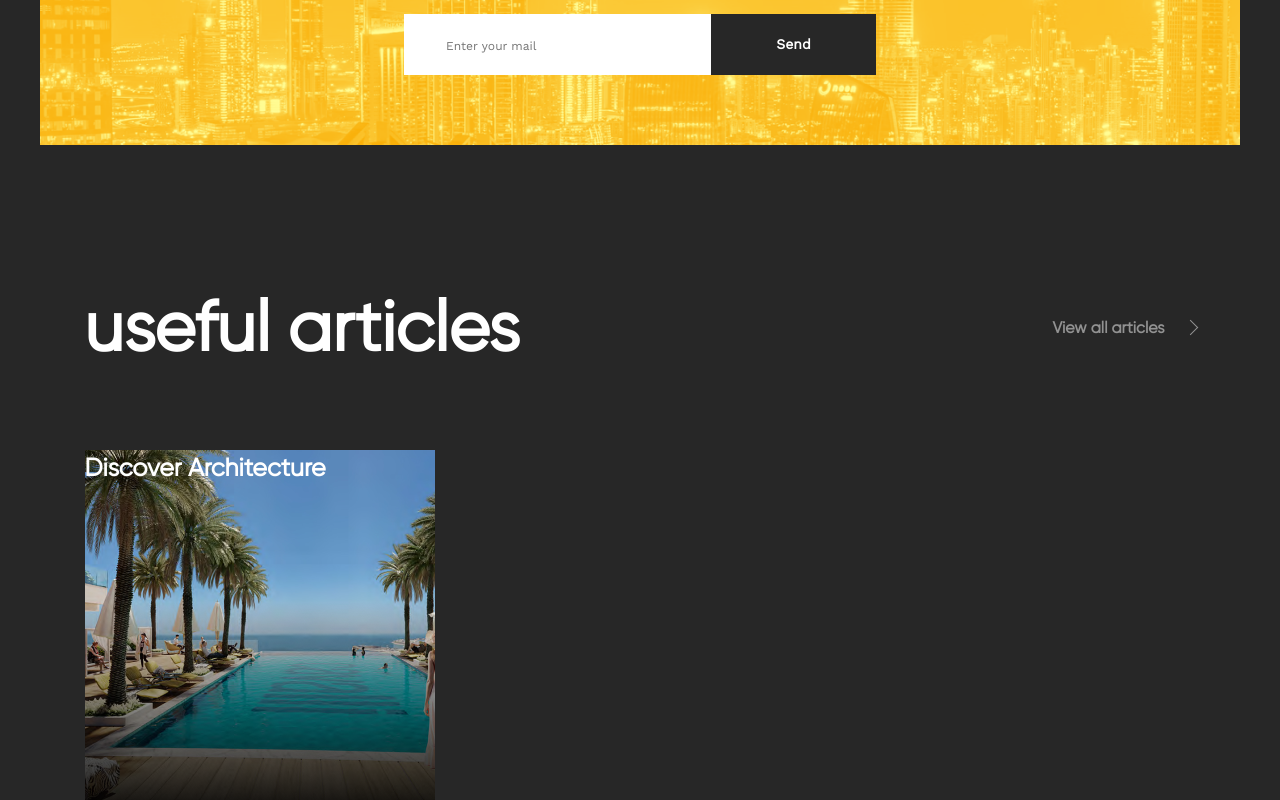
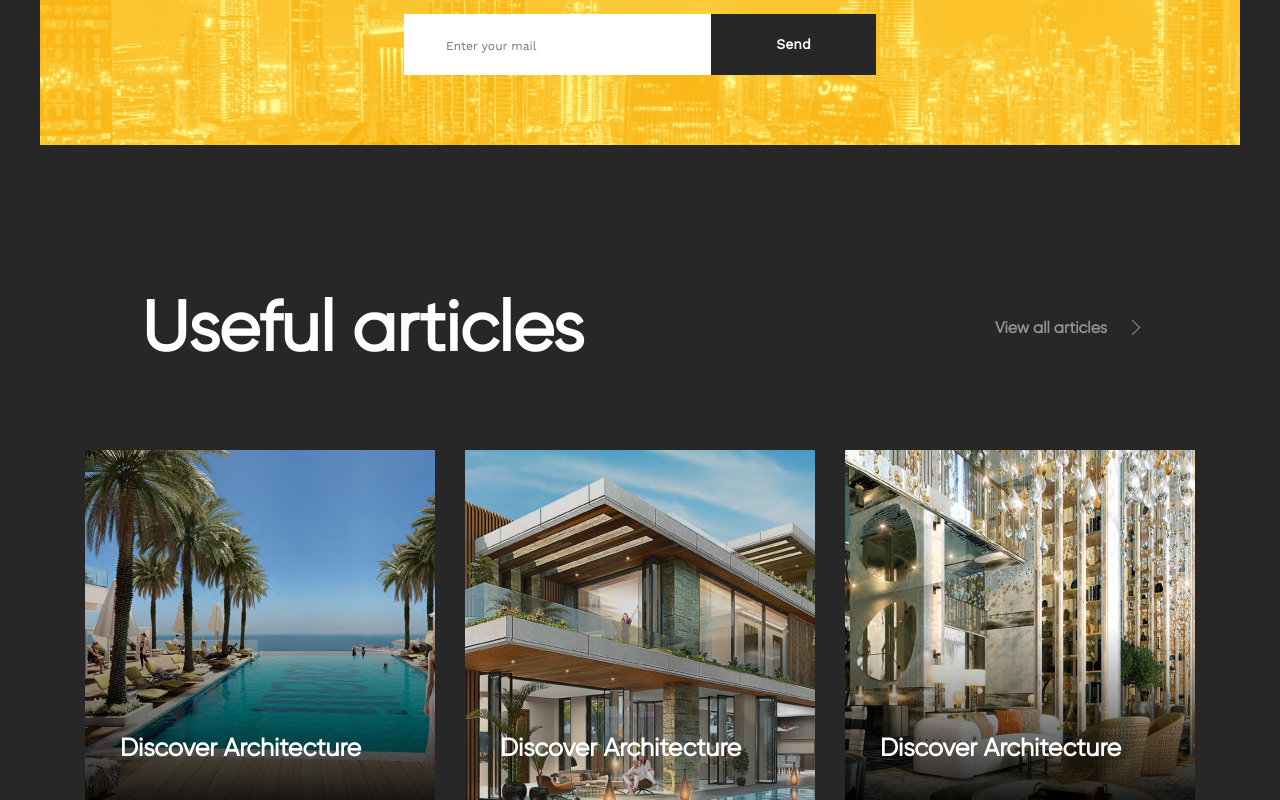
Before and after one commit to VitaliyM/agroshop, a React (Create React App) app: page / in a window 1280 px wide. Shown: the part 4847-5647 px from the top of the page. Built offline with nearby package versions, Linux system fonts and the light colour scheme.

Commit message:
Useful Styling

```diff
--- a/src/components/main/dontLimit/dontLimit.css
+++ b/src/components/main/dontLimit/dontLimit.css
@@ -66,6 +66,12 @@
 
 @media screen and (max-width: 768px) {
 
+    .dontLimitHeaderText {
+        padding-top: 38px;
+        padding-bottom: 38px;
+        font-size: 18px;
+    }
+
     .articleImage {
         height: 194px;
     }
--- a/src/components/main/usefulArticles/UsefulArticles.jsx
+++ b/src/components/main/usefulArticles/UsefulArticles.jsx
@@ -5,12 +5,30 @@ const UsefulArticles = () => {
     return (
         <div className='usefulArtBlock'>
             <div className='usefulArtHeader'>
-                <div className='usefulArtBigText'>useful articles</div>
+                <div className='usefulArtBigText'>Useful articles</div>
                 <div className='usefulArtViewAll'>View all articles</div>
             </div>
+
             <div className='usefulArtWrapper'>
                 <div className='usefulArticle article1'>
-                    <div className='articleHeader'>Discover Architecture</div>
+                    <div className='usefulArticleInfo'>
+                        <div className='articleInfoDate'>Jule 03, 2022</div>
+                        <div className='articleInfoHeader'>Discover Architecture</div>
+                        <div className='articleInfoText'>Projects for many large domestic and
+                            foreign corporations, enterprises in many elds such</div>
+                        <div className='articleInfoLearnMore'>Learn more</div>
+                    </div>
+                </div>
+                <div className='usefulArticle article2'>
+                    <div className='usefulArticleInfo'>
+                        <div className='articleInfoDate'>Jule 03, 2022</div>
+                        <div className='articleInfoHeader'>Discover Architecture</div>
+                        <div className='articleInfoText'>Projects for many large domestic and
+                            foreign corporations, enterprises in many elds such</div>
+                        <div className='articleInfoLearnMore'>Learn more</div>
+                    </div>
+                </div>
+                <div className='usefulArticle article3'>
                     <div className='usefulArticleInfo'>
                         <div className='articleInfoDate'>Jule 03, 2022</div>
                         <div className='articleInfoHeader'>Discover Architecture</div>
--- a/src/components/main/usefulArticles/usefulArticles.css
+++ b/src/components/main/usefulArticles/usefulArticles.css
@@ -17,7 +17,7 @@
 }
 
 .usefulArtHeader {
-    width: 1111px;
+    width: 1110px;
     display: flex;
     justify-content: space-between;
 }
@@ -61,27 +61,19 @@
 }
 
 .usefulArtWrapper {
-    width: 1111px;
     margin-top: 80px;
     display: flex;
-    justify-content: space-between;
+    gap: 30px;
 }
 
 .usefulArticle {
     background-size: cover;
     width: 350px;
     height: 350px;
+    display: flex;
+    align-items: flex-end;
     position: relative;
     overflow: hidden;
-}
-
-.articleHeader {
-    font-family: 'Gilroy';
-    font-style: normal;
-    font-weight: 700;
-    font-size: 25px;
-    line-height: 35px;
-    color: #FFFFFF;
 }
 
 .article1 {
@@ -122,15 +114,24 @@
 }
 
 .articleInfoHeader {
+    position: absolute;
+    top: -70px;
     font-family: 'Gilroy';
     font-style: normal;
     font-weight: 700;
     font-size: 25px;
     line-height: 35px;
     color: #FFFFFF;
+    transition: all 0.2s linear;
+}
+
+.usefulArticle:hover .articleInfoHeader {
+    top: 82px;
+    transition: all 0.2s linear;
 }
 
 .articleInfoText {
+    margin-top: 78px;
     font-family: 'Work Sans';
     font-style: normal;
     font-weight: 400;
@@ -140,6 +141,7 @@
 }
 
 .articleInfoLearnMore {
+    margin-top: 52px;
     display: flex;
     align-items: center;
     font-family: 'Work Sans';
@@ -148,6 +150,7 @@
     font-size: 16px;
     line-height: 24px;
     color: #FCD54C;
+    cursor: pointer;
 }
 
 .articleInfoLearnMore::after {
@@ -160,3 +163,18 @@
     height: 10px;
     transform: rotateZ(45deg);
 }
+
+
+
+
+@media screen and (max-width: 1440px) {
+    .usefulArtHeader {
+        width: 83%;
+    }
+}
+
+@media screen and (max-width: 1024px) {
+    .usefulArtHeader {
+        width: 100%;
+    }
+}
```
